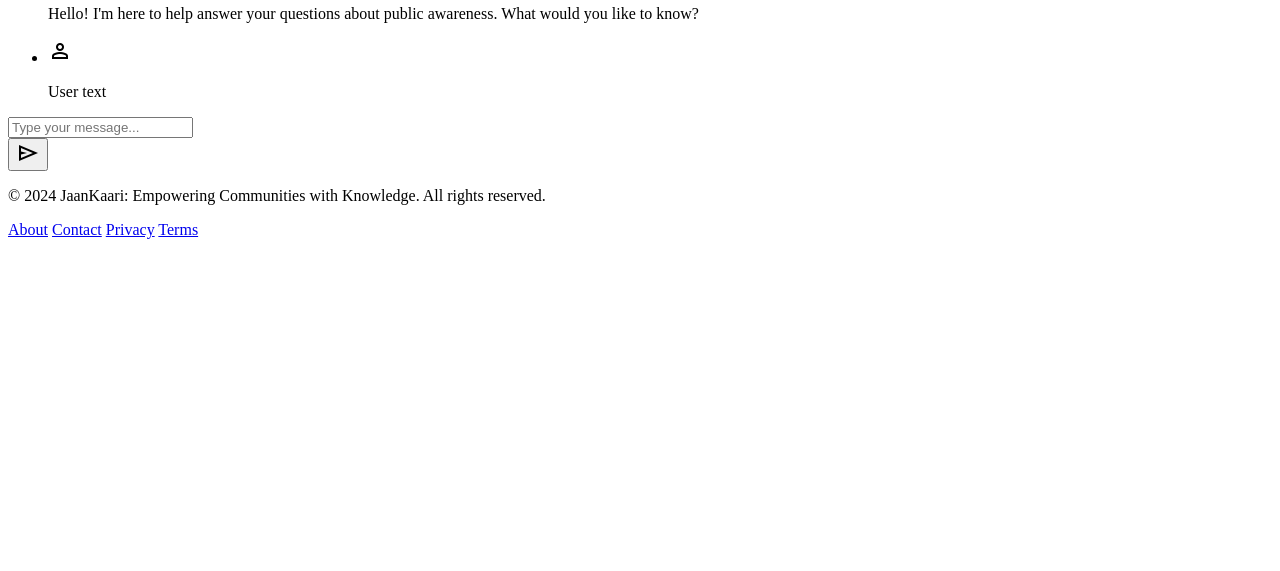
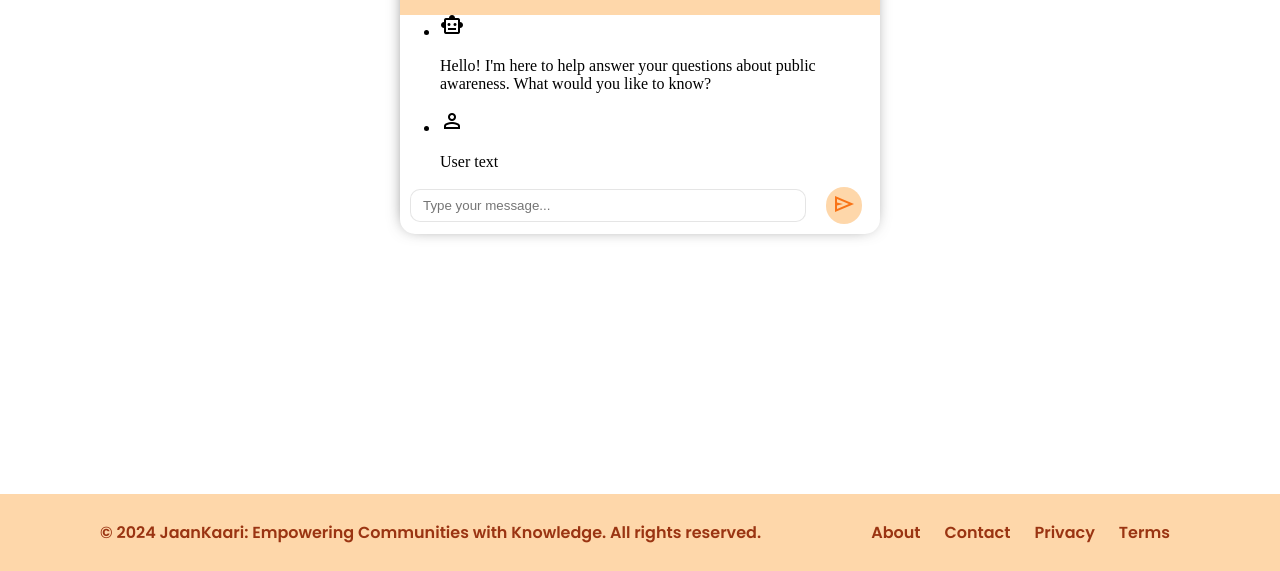
Before and after one commit to Prabh-Sekhar/TechWizards, a plain HTML site: page frontend/chatBot/chatbot.html in a window 1280 px wide. Shown: the part 229-800 px from the top of the page. Drawn offline with nearby package versions, Linux system fonts and the light colour scheme; a script that the page names is missing.

Commit message:
Update css link

```diff
--- a/frontend/chatBot/chatbot.html
+++ b/frontend/chatBot/chatbot.html
@@ -5,7 +5,7 @@
     <meta name="viewport" content="width=device-width, initial-scale=1.0">
     <link href="https://fonts.googleapis.com/css2?family=Material+Symbols+Outlined" rel="stylesheet">
     <link href="https://fonts.googleapis.com/css2?family=Poppins:wght@700;600&display=swap" rel="stylesheet">
-    <link rel="stylesheet" href="chatbotStyle.css">
+    <link rel="stylesheet" href="chatbot.css">
     <title>Document</title>
 </head>
 <body>
```
